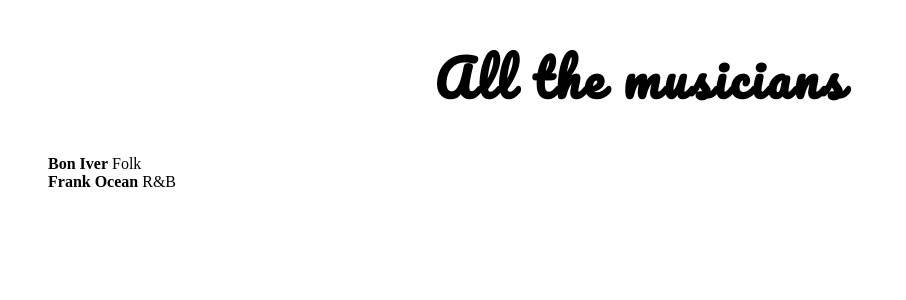
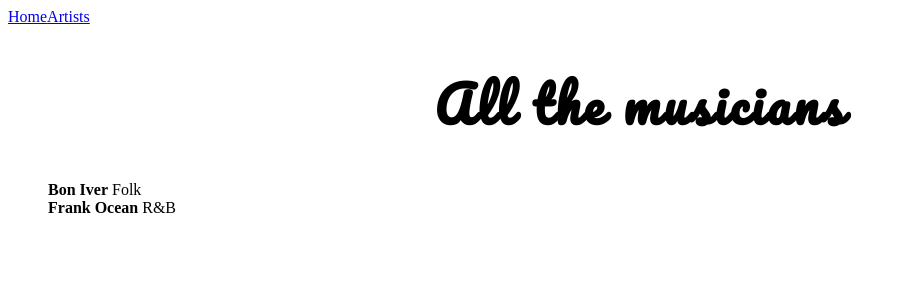
Before and after one commit to Graingertom/musicApp, a React app in the folder firstReact/: page /artists in a window 1280 px wide. Shown: the top 300 px of the page, without its empty margins (0-906 px from the left). Built offline with nearby package versions, Linux system fonts and the light colour scheme.

Commit message:
adding Navbar

```diff
--- a/firstReact/package.json
+++ b/firstReact/package.json
@@ -31,13 +31,14 @@
   },
   "dependencies": {
     "react": "^18.0.0",
-    "react-dom": "^18.0.0"
+    "react-dom": "^18.0.0",
+    "react-router-dom": "^6.3.0"
   },
   "jest": {
     "moduleNameMapper": {
       "\\.(jpg|jpeg|png|gif|eot|otf|webp|svg|ttf|woff|woff2|mp4|webm|wav|mp3|m4a|aac|oga)$": "<rootDir>/__mocks__/fileMock.js",
       "\\.(css|less)$": "<rootDir>/__mocks__/styleMock.js"
     },
-    "testEnvironment" : "jsdom"
+    "testEnvironment": "jsdom"
   }
 }
--- a/firstReact/src/App.js
+++ b/firstReact/src/App.js
@@ -1,12 +1,21 @@
 import React from "react";
-import { Home } from './pages';
+import { Layout } from './layout';
+import { Routes, Route } from 'react-router-dom';
+import * as Pages from './pages'
 import './App.css'
+import { ArtistNames, FeaturedArtist } from "./components";
 
 const App = () => {
     return (
-        <>
-        <Home />
-        </>
+        <Routes>
+            <Route path="/" element={<Layout />}>
+                <Route index element={<Pages.Home />} />
+                <Route path="artists" element={<Pages.Artists />} >
+                    <Route index element={<ArtistNames />} />
+                    <Route path=":artistId" element={<FeaturedArtist />} />
+                </Route>
+            </Route>
+        </Routes>
     )
 };
 
--- a/firstReact/src/index.js
+++ b/firstReact/src/index.js
@@ -1,10 +1,13 @@
 import React from 'react';
 import ReactDOM from 'react-dom';
+import { BrowserRouter as Router } from 'react-router-dom';
 import App from './App'
 
 ReactDOM.render(
   <React.StrictMode>
-    <App />
+    <Router>
+      <App />
+    </Router>
   </React.StrictMode>,
   document.getElementById('root')
 )
--- /dev/null
+++ b/firstReact/src/layout/Header/index.jsx
@@ -0,0 +1,11 @@
+import React from 'react';
+import { NavLink } from 'react-router-dom';
+
+export const Header = () => {
+    return(
+        <nav>
+            <NavLink to='/'>Home</NavLink>
+            <NavLink to='/artists'>Artists</NavLink>
+        </nav>
+    )
+};
--- /dev/null
+++ b/firstReact/src/layout/index.js
@@ -0,0 +1,12 @@
+import React from 'react';
+import { Header } from './Header'
+import { Outlet } from 'react-router-dom'
+
+export const Layout = () => (
+    <>
+    <Header />
+    <main>
+        <Outlet />
+    </main>
+    </>
+)
--- /dev/null
+++ b/firstReact/src/pages/Artists/index.jsx
@@ -0,0 +1,29 @@
+import React, { useState } from "react";
+import { ArtistNames, FeaturedArtist } from "../../components";
+
+export function Artists() {
+    const [artists, setArtists] = useState([
+        {id: 101, artist: "Bon Iver", musicType: "Folk", introduction: "Bon Iver is the name singer/songwriter  chose for his solo project when he retreated to a cabin in Wisconsin during 2006.", album: ["For Emma", "Album 2"]},
+        {id: 102, artist: "Frank Ocean", musicType: "R&B", introduction: "Visionary American recording artist Frank Ocean is one of the most celebrated and critically acclaimed artists of this era.", album: ["Channel Orange", "Album 2"]}
+        ])
+
+        const [ chosenArtist, setChosenArtist ] = useState();
+
+        const handleArtistSelect =  artistId => {
+            const chosenArtist = artists.find(art => art.id === artistId);
+            setChosenArtist(chosenArtist);
+        };
+    return(
+        <div className="artist-show">
+            <h1>All the musicians</h1>
+
+            <section>
+                <ArtistNames handleArtistSelect={handleArtistSelect} />
+
+                { chosenArtist && <FeaturedArtist artist={chosenArtist}/> }
+
+            </section>
+
+        </div>
+    );
+};
--- a/firstReact/src/pages/Home/index.jsx
+++ b/firstReact/src/pages/Home/index.jsx
@@ -1,29 +1,9 @@
-import React, { useState } from "react";
-import { ArtistNames, FeaturedArtist } from "../../components";
+import React from "react";
 
 export function Home() {
-    const [artists, setArtists] = useState([
-        {id: 101, artist: "Bon Iver", musicType: "Folk", introduction: "Bon Iver is the name singer/songwriter  chose for his solo project when he retreated to a cabin in Wisconsin during 2006.", album: ["For Emma", "Album 2"]},
-        {id: 102, artist: "Frank Ocean", musicType: "R&B", introduction: "Visionary American recording artist Frank Ocean is one of the most celebrated and critically acclaimed artists of this era.", album: ["Channel Orange", "Album 2"]}
-        ])
-
-        const [ chosenArtist, setChosenArtist ] = useState();
-
-        const handleArtistSelect =  artistId => {
-            const chosenArtist = artists.find(art => art.id === artistId);
-            setChosenArtist(chosenArtist);
-        };
     return(
         <div className="artist-show">
             <h1>All the musicians</h1>
-
-            <section>
-                <ArtistNames handleArtistSelect={handleArtistSelect} />
-
-                { chosenArtist && <FeaturedArtist artist={chosenArtist}/> }
-
-            </section>
-
         </div>
     );
 };
--- a/firstReact/src/pages/index.js
+++ b/firstReact/src/pages/index.js
@@ -1 +1,2 @@
 export { Home } from './Home'
+export { Artists } from './Artists'
```
Also changed, not shown: 1 other file (tests, documents, lock files or other folders).
